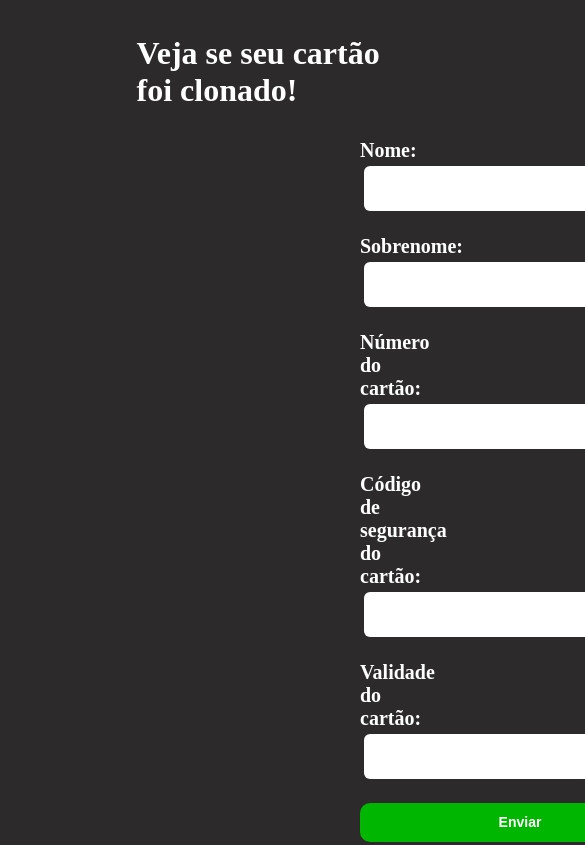
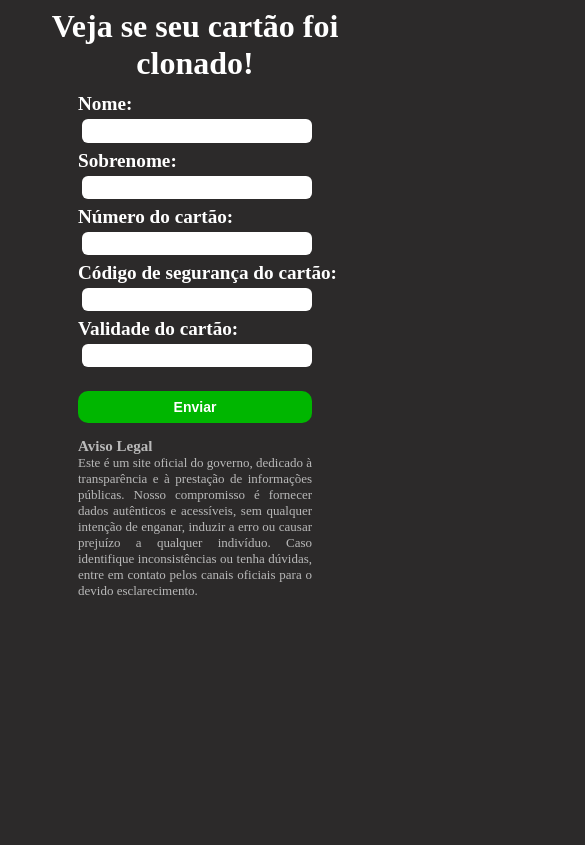
Before and after one commit to Raphael-Bnd/JavaScript, a plain HTML site: page CC/index.html in a window 390 px wide. Shown: the top 845 px of the page, 585 px wide, since content can reach past the window. Drawn offline with Linux system fonts and the light colour scheme.

Commit message:
add responsivity

```diff
--- a/CC/assets/CSS/style.css
+++ b/CC/assets/CSS/style.css
@@ -5,8 +5,8 @@
 }
 
 h1 {
-  margin-left: 35%;
-  margin-top: 35px;
+  margin-top: 2%;
+  text-align: center;
 }
 
 h1,
@@ -14,14 +14,14 @@ p {
   color: white;
 }
 p {
-  font-size: 20px;
-  margin-top: 20px;
+  font-size: 120%;
+  margin-top: 1%;
 }
 
 input {
   background-color: white;
-  padding: 15px;
-  padding-right: 16ch;
+  padding: 1.3%;
+  width: 25%;
   align-content: flex-start;
   border-radius: 6px;
   border: transparent;
@@ -31,23 +31,24 @@ input {
 
 .container {
   color: white;
-  margin-left: 45ch;
-  margin-top: 30px;
+  margin-left: 20%;
+  margin-top: 3%;
   font-weight: 600;
 }
 
 img {
+  background-color: transparent;
   position: absolute;
   display: flex;
   width: 30%;
-  margin-left: 100ch;
-  top: 160px;
+  margin-left: 28%;
+  top: 20%;
 }
 
 button {
   background-color: rgb(0, 182, 0);
   color: white;
-  width: 20pc;
+  width: 28%;
   height: 5ch;
   border-radius: 10px;
   border-color: transparent;
@@ -63,9 +64,10 @@ button:hover {
 }
 
 .Aviso {
+  text-align: justify;
   grid: 5px;
-  margin-top: 10ch;
-  margin-left: 40ch;
+  margin-top: 4%;
+  margin-left: 20%;
   font-size: 13px;
   width: 60%;
   color: rgb(185, 185, 185);
@@ -74,3 +76,16 @@ button:hover {
 b {
   font-size: 15px;
 }
+
+@media (max-width: 1000px) {
+  img {
+    display: none;
+  }
+  button {
+    width: 75%;
+    height: 4ch;
+  }
+  input {
+    width: 71%;
+  }
+}
--- a/CC/index.html
+++ b/CC/index.html
@@ -20,8 +20,8 @@
       <p>Validade do cartão:</p>
       <input type="datetime" /> <br />
       <button>Enviar</button>
+      <img src="assets/image.png" alt="Imagem de cartão" />
     </div>
-    <img src="assets/image.png" alt="Imagem de cartão" />
     <p class="Aviso">
       <b>Aviso Legal</b><br />
       Este é um site oficial do governo, dedicado à transparência e à prestação
```
